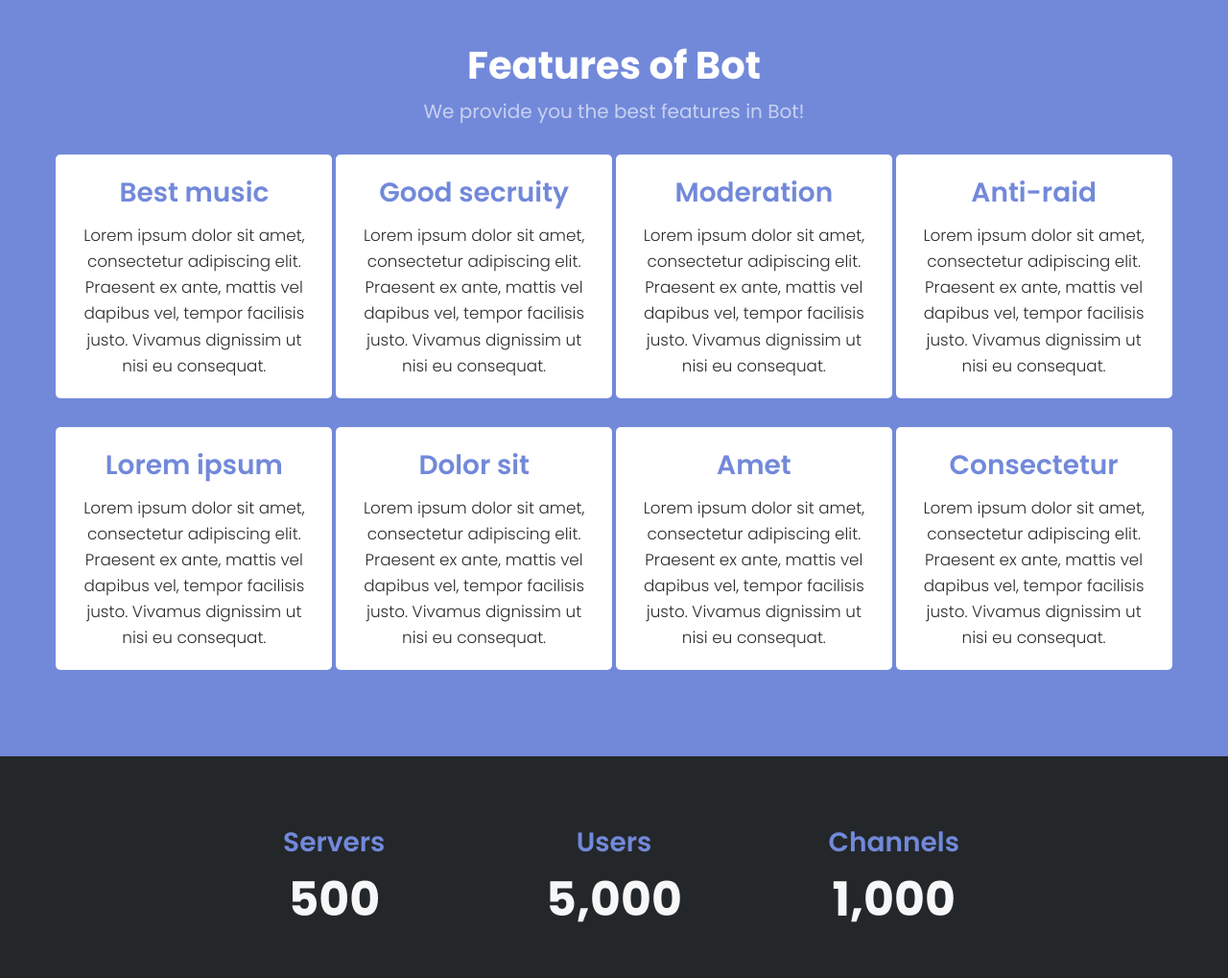
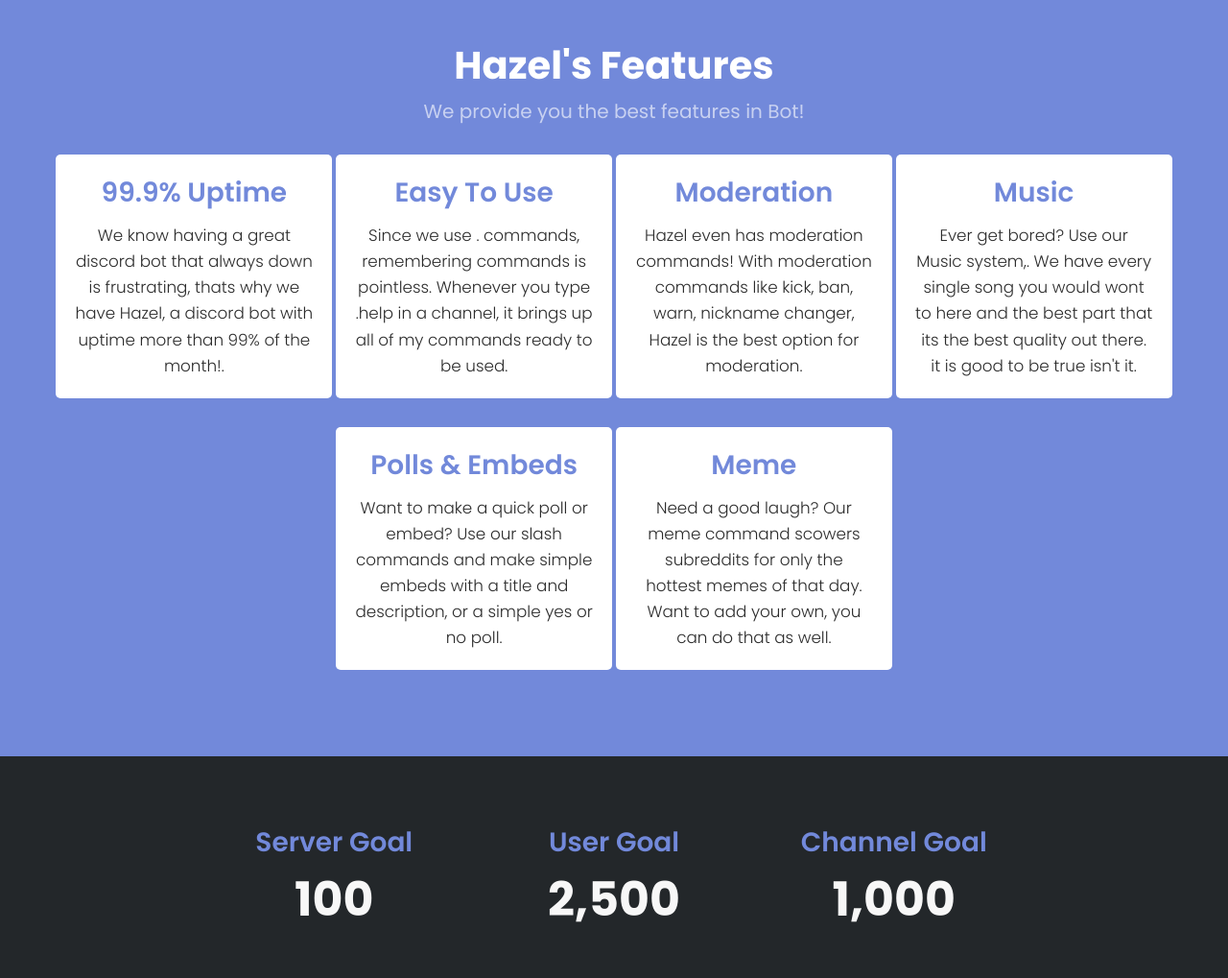
Before and after one commit to BeapPrivate/terosite, a plain HTML site: page index.html in a window 1280 px wide. Shown: the part 827-1846 px from the top of the page at 96% size. Drawn offline with nearby package versions, Linux system fonts and the light colour scheme.

```diff
--- a/index.html
+++ b/index.html
@@ -7,7 +7,7 @@
     <link rel="stylesheet" href="css/main.css">
     <link rel="stylesheet" href="css/now-ui-kit.css">
     <link href="https://fonts.googleapis.com/css?family=Poppins:300,400,600,700,800&display=swap" rel="stylesheet">
-    <title>Your bot name</title>
+    <title>Hazel</title>
 </head>
 <body>
 <nav class="navbar navbar-expand-lg bg-transparent">
@@ -21,83 +21,70 @@
                 <a class="nav-link" href="index.html">Home <span class="sr-only">(current)</span></a>
             </li>
             <li class="nav-item">
-                <a class="nav-link" href="#">About</a>
+                <a class="nav-link" href="https://discord.com/api/oauth2/authorize?client_id=844644304839508079&permissions=8&scope=bot">Invite</a>
             </li>
             <li class="nav-item">
-                <a class="nav-link" href="#">Features</a>
+                <a class="nav-link" href="https://dsc.gg/hazel">Support</a>
             </li>
             <li class="nav-item dropdown">
                 <a class="nav-link dropdown-toggle" href="#" id="navbarDropdown" role="button" data-toggle="dropdown" aria-haspopup="true" aria-expanded="false">
-                    Documentation
+                    Bot Listings
                 </a>
                 <div class="dropdown-menu" aria-labelledby="navbarDropdown">
-                    <a class="dropdown-item" href="#">Commands</a>
-                    <a class="dropdown-item" href="#">Tutorials</a>
-                    <div class="dropdown-divider"></div>
-                    <a class="dropdown-item" href="#">Server settings</a>
+                    <a class="dropdown-item" href="https://top.gg/bot/844644304839508079">Top.gg</a>
+                    <a class="dropdown-item" href="https://discordbotlist.com/bots/hazel">Discord Bot List</a>
+                    <a class="dropdown-item" href="https://botsfordiscord.com/bot/844644304839508079">Bots For Discord </a>
                 </div>
             </li>
         </ul>
-        <button class="btn btn-outline-secondary my-2 my-sm-0 btn-round btn-sm">LOGIN</button>
+        <a class="btn btn-outline-secondary my-2 my-sm-0 btn-round btn-sm" href="https://dsc.gg/hazel">Server</a>
     </div>
 </nav>
 <div class="heading text-center">
     <h1 class="display-5 title">It's time to use Bot in your server.</h1>
     <p class="subtitle">Bot is a multi-purpose bot ready to skill up and boost up your Discord server<br />Also features auto-moderation, administration, music and much more!</p>
-    <a class="btn btn-primary btn-lg" href="#start_link" role="button">Get started</a>
-    <a class="btn btn-secondary btn-lg" href="#server_link" role="button">Add to server</a>
+    <a class="btn btn-primary btn-lg" href="https://discord.com/api/oauth2/authorize?client_id=844644304839508079&permissions=8&scope=bot" role="button">Add to Disocrd</a>
+    <a class="btn btn-secondary btn-lg" href="https://dsc.gg/hazel" role="button">Community Server</a>
     <br /><br /><br /><br /><br /><br />
 </div>
 <div class="features">
-    <div class="title">Features of Bot</div>
+    <div class="title">Hazel's Features</div>
     <div class="subtitle">We provide you the best features in Bot!</div>
     <div class="cards">
         <div class="card" style="width: 18rem;">
         <div class="card-body">
-            <h5 class="card-title">Best music</h5>
-            <p class="card-text">Lorem ipsum dolor sit amet, consectetur adipiscing elit. Praesent ex ante, mattis vel dapibus vel, tempor facilisis justo. Vivamus dignissim ut nisi eu consequat.</p>
+            <h5 class="card-title">99.9% Uptime</h5>
+            <p class="card-text">We know having a great discord bot that always down is frustrating, thats why we have Hazel, a discord bot with uptime more than 99% of the month!.</p>
         </div>
     </div>
         <div class="card" style="width: 18rem;">
             <div class="card-body">
-                <h5 class="card-title">Good secruity</h5>
-                <p class="card-text">Lorem ipsum dolor sit amet, consectetur adipiscing elit. Praesent ex ante, mattis vel dapibus vel, tempor facilisis justo. Vivamus dignissim ut nisi eu consequat.</p>
+                <h5 class="card-title">Easy To Use</h5>
+                <p class="card-text">Since we use . commands, remembering commands is pointless. Whenever you type .help in a channel, it brings up all of my commands ready to be used.</p>
             </div>
         </div>
         <div class="card" style="width: 18rem;">
             <div class="card-body">
                 <h5 class="card-title">Moderation</h5>
-                <p class="card-text">Lorem ipsum dolor sit amet, consectetur adipiscing elit. Praesent ex ante, mattis vel dapibus vel, tempor facilisis justo. Vivamus dignissim ut nisi eu consequat.</p>
+                <p class="card-text">Hazel even has moderation commands! With moderation commands like kick, ban, warn, nickname changer, Hazel is the best option for moderation.</p>
             </div>
         </div>
         <div class="card" style="width: 18rem;">
             <div class="card-body">
-                <h5 class="card-title">Anti-raid</h5>
-                <p class="card-text">Lorem ipsum dolor sit amet, consectetur adipiscing elit. Praesent ex ante, mattis vel dapibus vel, tempor facilisis justo. Vivamus dignissim ut nisi eu consequat.</p>
+                <h5 class="card-title">Music</h5>
+                <p class="card-text">Ever get bored? Use our Music system,. We have every single song you would wont to here and the best part that its the best quality out there. it is good to be true isn't it.</p>
             </div>
         </div>
         <div class="card" style="width: 18rem;">
             <div class="card-body">
-                <h5 class="card-title">Lorem ipsum</h5>
-                <p class="card-text">Lorem ipsum dolor sit amet, consectetur adipiscing elit. Praesent ex ante, mattis vel dapibus vel, tempor facilisis justo. Vivamus dignissim ut nisi eu consequat.</p>
+                <h5 class="card-title">Polls & Embeds</h5>
+                <p class="card-text">Want to make a quick poll or embed? Use our slash commands and make simple embeds with a title and description, or a simple yes or no poll.</p>
             </div>
         </div>
         <div class="card" style="width: 18rem;">
             <div class="card-body">
-                <h5 class="card-title">Dolor sit</h5>
-                <p class="card-text">Lorem ipsum dolor sit amet, consectetur adipiscing elit. Praesent ex ante, mattis vel dapibus vel, tempor facilisis justo. Vivamus dignissim ut nisi eu consequat.</p>
-            </div>
-        </div>
-        <div class="card" style="width: 18rem;">
-            <div class="card-body">
-                <h5 class="card-title">Amet</h5>
-                <p class="card-text">Lorem ipsum dolor sit amet, consectetur adipiscing elit. Praesent ex ante, mattis vel dapibus vel, tempor facilisis justo. Vivamus dignissim ut nisi eu consequat.</p>
-            </div>
-        </div>
-        <div class="card" style="width: 18rem;">
-            <div class="card-body">
-                <h5 class="card-title">Consectetur</h5>
-                <p class="card-text">Lorem ipsum dolor sit amet, consectetur adipiscing elit. Praesent ex ante, mattis vel dapibus vel, tempor facilisis justo. Vivamus dignissim ut nisi eu consequat.</p>
+                <h5 class="card-title">Meme</h5>
+                <p class="card-text">Need a good laugh? Our meme command scowers subreddits for only the hottest memes of that day. Want to add your own, you can do that as well.</p>
             </div>
         </div>
     </div>
@@ -106,19 +93,19 @@
     <div class="cards">
         <div class="card statistic" style="width: 18rem;">
             <div class="card-body">
-                <h5 class="card-title">Servers</h5>
-                <h1 style="font-weight: bold !important">500</h1>
+                <h5 class="card-title">Server Goal</h5>
+                <h1 style="font-weight: bold !important">100</h1>
             </div>
         </div>
         <div class="card statistic" style="width: 18rem;">
             <div class="card-body">
-                <h5 class="card-title">Users</h5>
-                <h1 style="font-weight: bold !important">5,000</h1>
+                <h5 class="card-title">User Goal</h5>
+                <h1 style="font-weight: bold !important">2,500</h1>
             </div>
         </div>
         <div class="card statistic" style="width: 18rem;">
             <div class="card-body">
-                <h5 class="card-title">Channels</h5>
+                <h5 class="card-title">Channel Goal</h5>
                 <h1 style="font-weight: bold !important">1,000</h1>
             </div>
         </div>
@@ -130,12 +117,12 @@
             <div class="title">Get started now!</div>
             <div class="subtitle">Invite Bot and start controlling your servers today!</div>
             <br />
-            <a class="btn btn-primary btn-lg" href="#start_link" role="button">Get started</a>
+            <a class="btn btn-primary btn-lg" href="https://discord.com/api/oauth2/authorize?client_id=844644304839508079&permissions=8&scope=bot" role="button">Get started</a>
         </div><br />
     </div>
 </div>
 <div class="footer">
-    Created by <a href="https://twitter.com/NourEldienHE"> Nouridio</a>
+    Created by <a href="https://www.youtube.com/channel/UC97qvFFYG9YEyLOFFLKSgVg"> SandBeap</a>
 </div>
 <script src="https://code.jquery.com/jquery-3.3.1.slim.min.js" integrity="sha384-q8i/X+965DzO0rT7abK41JStQIAqVgRVzpbzo5smXKp4YfRvH+8abtTE1Pi6jizo" crossorigin="anonymous"></script>
 <script src="https://cdnjs.cloudflare.com/ajax/libs/popper.js/1.14.7/umd/popper.min.js" integrity="sha384-UO2eT0CpHqdSJQ6hJty5KVphtPhzWj9WO1clHTMGa3JDZwrnQq4sF86dIHNDz0W1" crossorigin="anonymous"></script>
```
